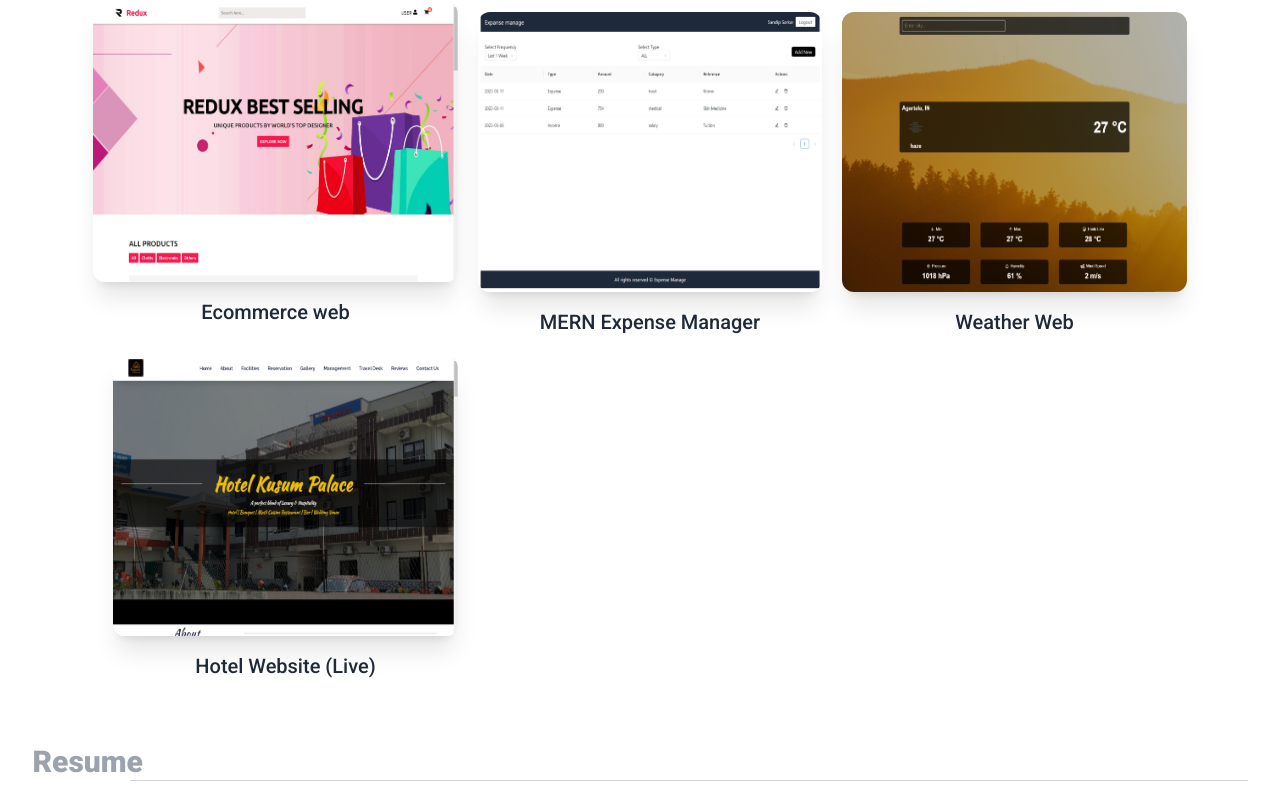
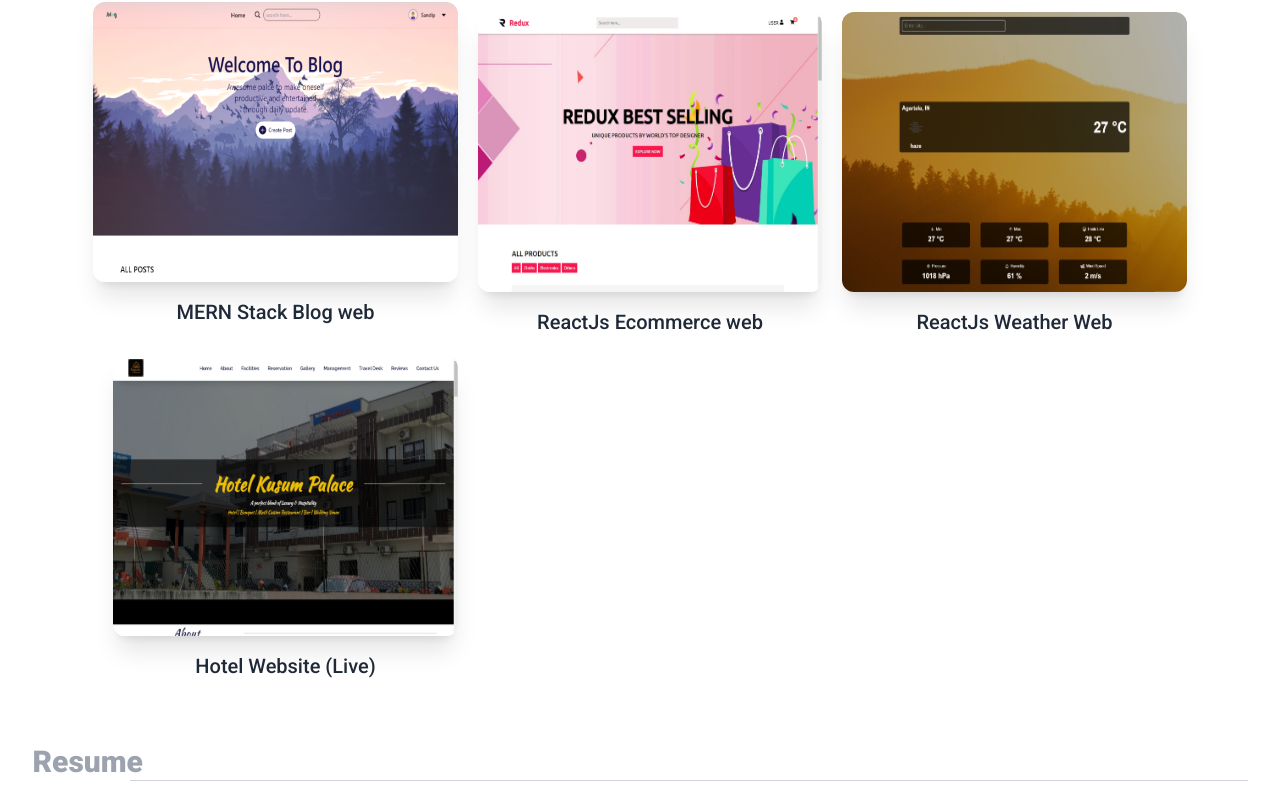
Before and after one commit to sandip-dev07/Portfolio, a React (Vite) app: page / in a window 1280 px wide. Shown: the part 1474-2273 px from the top of the page. Built offline with nearby package versions, Linux system fonts and the light colour scheme.

Commit message:
Update code

```diff
--- a/src/chip/WorkCard.jsx
+++ b/src/chip/WorkCard.jsx
@@ -3,7 +3,7 @@ import { data } from "../data/data";
 
 const WorkCard = () => {
   const reversedData = [...data]
-    .filter((item, id) => id !== 1 && id !== 3)
+    .filter((item, id) => id !== 1 && id !== 3 && id!=4)
     .reverse();
 
   return (
--- a/src/data/data.js
+++ b/src/data/data.js
@@ -4,6 +4,7 @@ import project3 from "../assets/weather.jpeg";
 import project4 from "../assets/social-clone.jpeg";
 import project6 from "../assets/MERN-expense.jpeg";
 import project7 from "../assets/ecommerce.jpeg";
+import project8 from "../assets/blog-app.png";
 
 export const data = [
   {
@@ -21,7 +22,7 @@ export const data = [
   {
     id: 3,
     img: project3,
-    title: "Weather Web",
+    title: "ReactJs Weather Web",
     link: "https://weatherwebbappp.netlify.app/",
   },
   {
@@ -31,15 +32,21 @@ export const data = [
     link: "https://reactjs-social.netlify.app/",
   },
   {
-    id: 6,
+    id: 5,
     img: project6,
     title: "MERN Expense Manager",
     link: "https://strange-sunbonnet-lamb.cyclic.app/",
   },
   {
-    id: 7,
+    id: 6,
     img: project7,
-    title: "Ecommerce web",
+    title: "ReactJs Ecommerce web",
     link: "https://redux-store-app.netlify.app/",
   },
+  {
+    id: 7,
+    img: project8,
+    title: "MERN Stack Blog web",
+    link: "https://blog-app-a8k8.onrender.com/",
+  },
 ];
```
Also changed, not shown: src/assets/blog-app.png (added).
